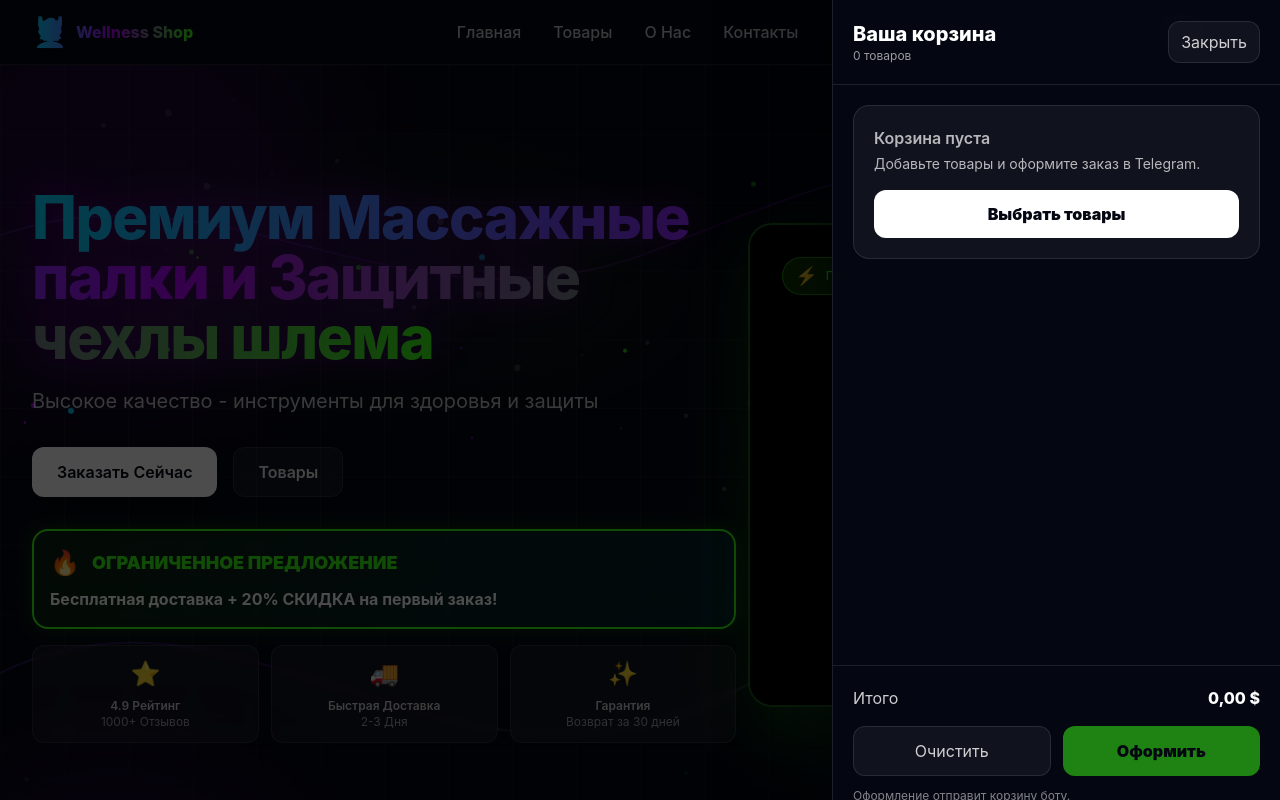
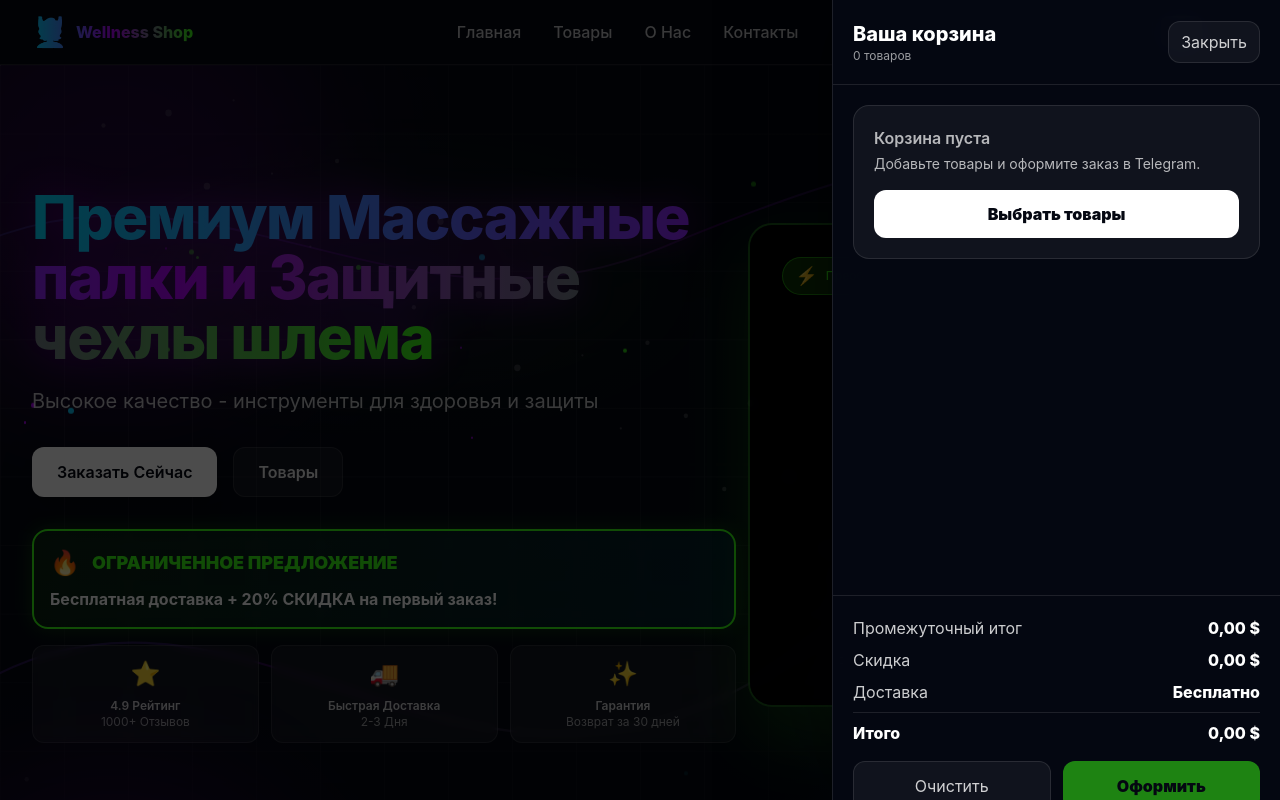
Before and after one commit to vanya6537/shop-tg-victor, a React (Vite) app: page / in a window 1280 px wide. Both pictures are taken after a click on the button "Открыть корзину". Shown: the top 800 px of the page. Built offline with nearby package versions, Linux system fonts and the light colour scheme.

Commit message:
Add promo code functionality and currency handling in CartDrawer component

```diff
--- a/src/components/CartDrawer.tsx
+++ b/src/components/CartDrawer.tsx
@@ -1,8 +1,8 @@
 import { motion, AnimatePresence } from 'framer-motion';
-import { useMemo } from 'react';
+import { useMemo, useState } from 'react';
 import { useTranslation } from 'react-i18next';
 import { formatMoney, generateProductImage, getProductById } from '../shop';
-import type { ShopProduct } from '../shop/types';
+import type { CurrencyCode, ShopProduct } from '../shop/types';
 import { useCart } from '../shop/cart';
 import { useToast } from '../lib/toast';
 
@@ -19,6 +19,9 @@ export const CartDrawer = ({
   const cart = useCart();
   const toast = useToast();
 
+  const [promoInput, setPromoInput] = useState('');
+  const [appliedPromo, setAppliedPromo] = useState<string | null>(null);
+
   const lines = useMemo(
     () =>
       cart.state.lines
@@ -34,7 +37,44 @@ export const CartDrawer = ({
     return lines.reduce((sum, x) => sum + x.product.price * x.line.quantity, 0);
   }, [lines]);
 
-  const currency = lines[0]?.product.currency ?? 'USD';
+  const currencies = useMemo(() => {
+    const set = new Set<CurrencyCode>();
+    for (const x of lines) set.add(x.product.currency);
+    return Array.from(set);
+  }, [lines]);
+
+  const currency = (currencies[0] ?? 'USD') as CurrencyCode;
+  const hasMixedCurrency = currencies.length > 1;
+
+  const promo = useMemo(() => {
+    const code = (appliedPromo ?? '').trim().toUpperCase();
+    if (!code) return { code: null as string | null, percentOff: 0 };
+    if (code === 'WELCOME10') return { code, percentOff: 10 };
+    if (code === 'DN20') return { code, percentOff: 20 };
+    return { code, percentOff: 0 };
+  }, [appliedPromo]);
+
+  const discount = useMemo(() => {
+    if (!promo.code || promo.percentOff <= 0) return 0;
+    return (subtotal * promo.percentOff) / 100;
+  }, [promo, subtotal]);
+
+  const shipping = useMemo(() => {
+    if (lines.length === 0) return 0;
+    const FREE_FROM = 50;
+    const FLAT = 3.99;
+    return subtotal - discount >= FREE_FROM ? 0 : FLAT;
+  }, [lines.length, subtotal, discount]);
+
+  const total = useMemo(() => Math.max(0, subtotal - discount + shipping), [subtotal, discount, shipping]);
+
+  const promoLabel = useMemo(() => {
+    if (!promo.code || promo.percentOff <= 0) return null;
+    return t('cart.promoApplied', {
+      code: promo.code,
+      value: formatMoney(discount, currency, i18n.language),
+    });
+  }, [promo.code, promo.percentOff, discount, currency, i18n.language, t]);
 
   return (
     <AnimatePresence>
@@ -67,7 +107,14 @@ export const CartDrawer = ({
               </button>
             </div>
 
-            <div className="p-5 overflow-auto h-[calc(100%-220px)]">
+            <div className="p-5 overflow-auto h-[calc(100%-290px)]">
+              {hasMixedCurrency && lines.length > 0 && (
+                <div className="mb-4 rounded-2xl border border-yellow-400/30 bg-yellow-400/10 p-4 text-yellow-100">
+                  <div className="font-extrabold">{t('cart.currencyMismatchTitle')}</div>
+                  <div className="mt-1 text-sm text-yellow-100/80">{t('cart.currencyMismatchDesc')}</div>
+                </div>
+              )}
+
               {lines.length === 0 ? (
                 <div className="rounded-2xl border border-white/10 bg-white/5 p-5 text-white/70">
                   <p className="font-semibold">{t('cart.emptyTitle')}</p>
@@ -108,6 +155,12 @@ export const CartDrawer = ({
                             <div className="min-w-0">
                               <div className="text-white font-semibold truncate">{t(product.nameKey)}</div>
                               <div className="text-white/60 text-xs truncate">{t(product.shortDescKey)}</div>
+                              <div className="mt-1 text-white/60 text-xs">
+                                {t('cart.unitPrice')}{' '}
+                                <span className="text-white/80 font-semibold">
+                                  {formatMoney(product.price, product.currency, i18n.language)}
+                                </span>
+                              </div>
                             </div>
                             <button
                               className="text-white/60 hover:text-white text-sm"
@@ -124,11 +177,23 @@ export const CartDrawer = ({
                             </button>
                           </div>
 
-                          <div className="mt-3 flex items-center justify-between">
+                          <div className="mt-3 flex items-center justify-between gap-3">
                             <div className="inline-flex items-center rounded-xl border border-white/10 bg-white/5">
                               <button
                                 className="px-2 py-1.5 text-white/80 hover:bg-white/10 rounded-l-xl"
-                                onClick={() => cart.setQty(product.id, Math.max(1, line.quantity - 1))}
+                                onClick={() => {
+                                  const next = line.quantity - 1;
+                                  if (next <= 0) {
+                                    cart.remove(product.id);
+                                    toast.push({
+                                      variant: 'info',
+                                      title: t('toast.removedTitle'),
+                                      message: t('toast.removedMessage', { name: t(product.nameKey) }),
+                                    });
+                                    return;
+                                  }
+                                  cart.setQty(product.id, next);
+                                }}
                                 aria-label={t('cart.decreaseQty')}
                               >
                                 −
@@ -145,22 +210,89 @@ export const CartDrawer = ({
                               </button>
                             </div>
 
-                            <div className="text-neon-green font-black">
-                              {formatMoney(product.price * line.quantity, product.currency, i18n.language)}
+                            <div className="text-right">
+                              <div className="text-neon-green font-black">
+                                {formatMoney(product.price * line.quantity, product.currency, i18n.language)}
+                              </div>
+                              <div className="text-xs text-white/50">{t('cart.lineTotal')}</div>
                             </div>
                           </div>
                         </div>
                       </div>
                     );
                   })}
+
+                  <div className="rounded-2xl border border-white/10 bg-white/5 p-4">
+                    <div className="text-white font-extrabold">{t('cart.promoTitle')}</div>
+                    <div className="mt-2 flex gap-2">
+                      <input
+                        value={promoInput}
+                        onChange={(e) => setPromoInput(e.target.value)}
+                        placeholder={t('cart.promoPlaceholder')}
+                        className="flex-1 rounded-xl border border-white/10 bg-black/20 px-3 py-2 text-white placeholder:text-white/40 outline-none focus:border-white/20"
+                      />
+                      <button
+                        className="px-3 py-2 rounded-xl bg-white/10 border border-white/10 text-white/90 hover:bg-white/15"
+                        onClick={() => {
+                          const normalized = promoInput.trim().toUpperCase();
+                          if (!normalized) {
+                            setAppliedPromo(null);
+                            return;
+                          }
+
+                          if (normalized === 'WELCOME10' || normalized === 'DN20') {
+                            setAppliedPromo(normalized);
+                            toast.push({
+                              variant: 'success',
+                              title: t('toast.promoAppliedTitle'),
+                              message: t('toast.promoAppliedMessage', { code: normalized }),
+                            });
+                            return;
+                          }
+
+                          setAppliedPromo(null);
+                          toast.push({
+                            variant: 'info',
+                            title: t('toast.promoInvalidTitle'),
+                            message: t('cart.promoInvalid'),
+                          });
+                        }}
+                        disabled={lines.length === 0}
+                      >
+                        {t('cart.apply')}
+                      </button>
+                    </div>
+                    {promoLabel && <div className="mt-2 text-xs text-neon-green font-semibold">{promoLabel}</div>}
+                  </div>
                 </div>
               )}
             </div>
 
             <div className="p-5 border-t border-white/10">
-              <div className="flex items-center justify-between text-white/80">
-                <span>{t('cart.subtotal')}</span>
-                <span className="text-white font-extrabold">{formatMoney(subtotal, currency, i18n.language)}</span>
+              <div className="space-y-2 text-white/80">
+                <div className="flex items-center justify-between">
+                  <span>{t('cart.subtotal')}</span>
+                  <span className="text-white font-extrabold">{formatMoney(subtotal, currency, i18n.language)}</span>
+                </div>
+                <div className="flex items-center justify-between">
+                  <span>{t('cart.discount')}</span>
+                  <span className="text-white font-extrabold">
+                    {discount > 0
+                      ? `−${formatMoney(discount, currency, i18n.language)}`
+                      : formatMoney(0, currency, i18n.language)}
+                  </span>
+                </div>
+                <div className="flex items-center justify-between">
+                  <span>{t('cart.shipping')}</span>
+                  <span className="text-white font-extrabold">
+                    {shipping === 0 ? t('cart.freeShipping') : formatMoney(shipping, currency, i18n.language)}
+                  </span>
+                </div>
+                <div className="h-px bg-white/10 my-2" />
+                <div className="flex items-center justify-between">
+                  <span className="text-white font-extrabold">{t('cart.total')}</span>
+                  <span className="text-white font-extrabold">{formatMoney(total, currency, i18n.language)}</span>
+                </div>
               </div>
 
               <div className="mt-4 grid grid-cols-2 gap-3">
@@ -168,6 +300,8 @@ export const CartDrawer = ({
                   className="px-4 py-3 rounded-xl bg-white/5 border border-white/10 text-white/80 hover:bg-white/10"
                   onClick={() => {
                     cart.clear();
+                    setAppliedPromo(null);
+                    setPromoInput('');
                     toast.push({ variant: 'info', title: t('toast.clearedTitle'), message: t('toast.clearedMessage') });
                   }}
                   disabled={lines.length === 0}
@@ -181,7 +315,7 @@ export const CartDrawer = ({
                     toast.push({ variant: 'success', title: t('toast.checkoutTitle'), message: t('toast.checkoutMessage') });
                     onCheckout();
                   }}
-                  disabled={lines.length === 0}
+                  disabled={lines.length === 0 || hasMixedCurrency}
                 >
                   {t('cart.checkout')}
                 </button>
--- a/src/locales/en.json
+++ b/src/locales/en.json
@@ -14,7 +14,10 @@
     "clearedTitle": "Cart cleared",
     "clearedMessage": "Your cart is now empty",
     "checkoutTitle": "Checkout",
-    "checkoutMessage": "Fill the form to send your order"
+    "checkoutMessage": "Fill the form to send your order",
+    "promoAppliedTitle": "Promo applied",
+    "promoAppliedMessage": "Code {{code}} activated",
+    "promoInvalidTitle": "Promo not applied"
   },
   "nav": {
     "home": "Home",
@@ -51,6 +54,19 @@
     "decreaseQty": "Decrease quantity",
     "increaseQty": "Increase quantity",
     "subtotal": "Subtotal",
+    "discount": "Discount",
+    "shipping": "Shipping",
+    "freeShipping": "Free",
+    "total": "Total",
+    "unitPrice": "Unit price:",
+    "lineTotal": "Line total",
+    "promoTitle": "Promo code",
+    "promoPlaceholder": "Enter code (WELCOME10 / DN20)",
+    "apply": "Apply",
+    "promoApplied": "Applied {{code}} (−{{value}})",
+    "promoInvalid": "Promo code is invalid",
+    "currencyMismatchTitle": "Mixed currency cart",
+    "currencyMismatchDesc": "Checkout supports one currency at a time. Remove items with a different currency.",
     "clear": "Clear",
     "checkout": "Checkout",
     "checkoutHint": "Checkout sends your cart to the bot."
--- a/src/locales/ru.json
+++ b/src/locales/ru.json
@@ -14,7 +14,10 @@
     "clearedTitle": "Корзина очищена",
     "clearedMessage": "Корзина теперь пуста",
     "checkoutTitle": "Оформление",
-    "checkoutMessage": "Заполните форму, чтобы отправить заказ"
+    "checkoutMessage": "Сейчас уточним детали и подтвердим заказ.",
+    "promoAppliedTitle": "Промокод применён",
+    "promoAppliedMessage": "Код {{code}} активирован",
+    "promoInvalidTitle": "Промокод не применён"
   },
   "nav": {
     "home": "Главная",
@@ -52,7 +55,20 @@
     "remove": "Удалить",
     "decreaseQty": "Уменьшить количество",
     "increaseQty": "Увеличить количество",
-    "subtotal": "Итого",
+    "subtotal": "Промежуточный итог",
+    "discount": "Скидка",
+    "shipping": "Доставка",
+    "freeShipping": "Бесплатно",
+    "total": "Итого",
+    "unitPrice": "Цена за штуку:",
+    "lineTotal": "Сумма",
+    "promoTitle": "Промокод",
+    "promoPlaceholder": "Введите код (WELCOME10 / DN20)",
+    "apply": "Применить",
+    "promoApplied": "Применён {{code}} (−{{value}})",
+    "promoInvalid": "Промокод недействителен",
+    "currencyMismatchTitle": "Разные валюты в корзине",
+    "currencyMismatchDesc": "Оформление заказа возможно только в одной валюте. Удалите товары с другой валютой.",
     "clear": "Очистить",
     "checkout": "Оформить",
     "checkoutHint": "Оформление отправит корзину боту."
--- a/src/locales/vi.json
+++ b/src/locales/vi.json
@@ -14,7 +14,10 @@
     "clearedTitle": "Đã xóa giỏ",
     "clearedMessage": "Giỏ hàng hiện đang trống",
     "checkoutTitle": "Thanh toán",
-    "checkoutMessage": "Điền form để gửi đơn hàng"
+    "checkoutMessage": "Điền form để gửi đơn hàng",
+    "promoAppliedTitle": "Đã áp dụng mã",
+    "promoAppliedMessage": "Đã kích hoạt mã {{code}}",
+    "promoInvalidTitle": "Không áp dụng được mã"
   },
   "nav": {
     "home": "Trang Chủ",
@@ -51,6 +54,19 @@
     "decreaseQty": "Giảm số lượng",
     "increaseQty": "Tăng số lượng",
     "subtotal": "Tạm tính",
+    "discount": "Giảm giá",
+    "shipping": "Phí vận chuyển",
+    "freeShipping": "Miễn phí",
+    "total": "Tổng cộng",
+    "unitPrice": "Đơn giá:",
+    "lineTotal": "Thành tiền",
+    "promoTitle": "Mã giảm giá",
+    "promoPlaceholder": "Nhập mã (WELCOME10 / DN20)",
+    "apply": "Áp dụng",
+    "promoApplied": "Đã áp dụng {{code}} (−{{value}})",
+    "promoInvalid": "Mã giảm giá không hợp lệ",
+    "currencyMismatchTitle": "Giỏ hàng có nhiều loại tiền",
+    "currencyMismatchDesc": "Thanh toán chỉ hỗ trợ một loại tiền mỗi lần. Vui lòng xóa sản phẩm dùng loại tiền khác.",
     "clear": "Xóa hết",
     "checkout": "Thanh toán",
     "checkoutHint": "Thanh toán sẽ gửi giỏ hàng tới bot."
```
